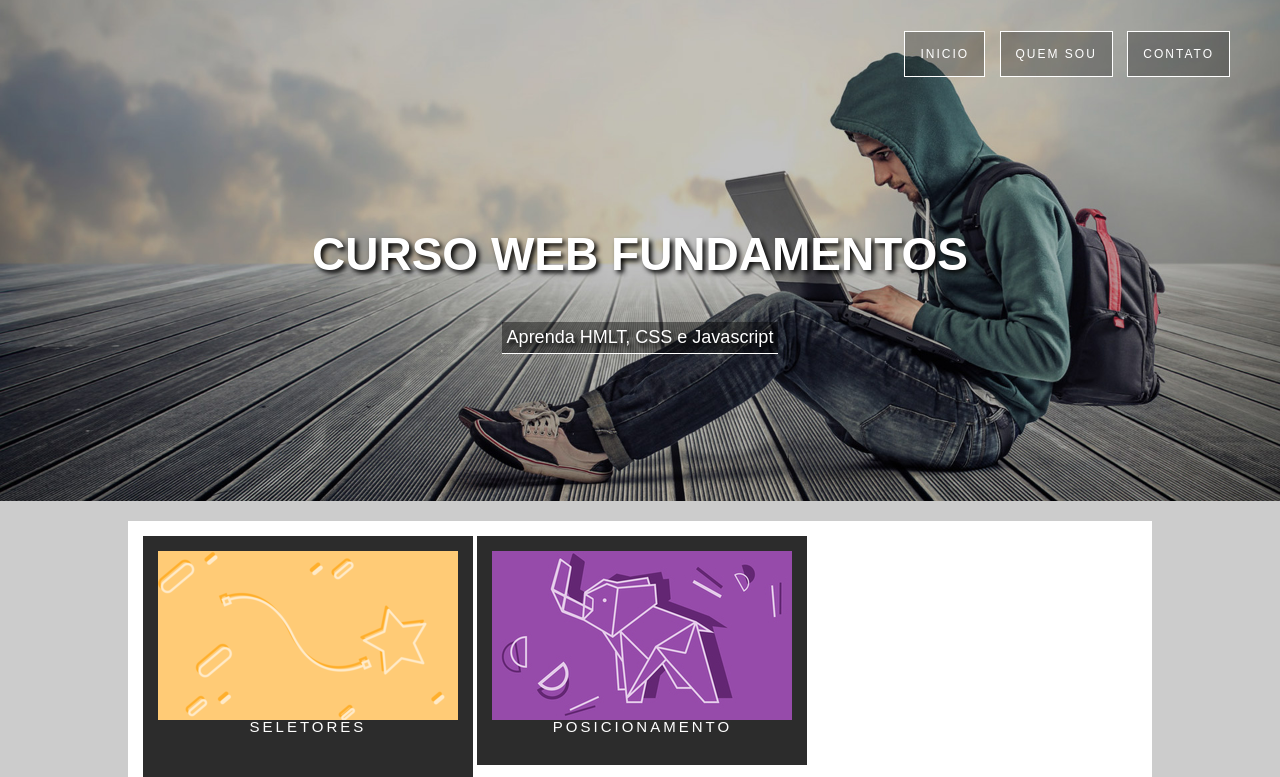
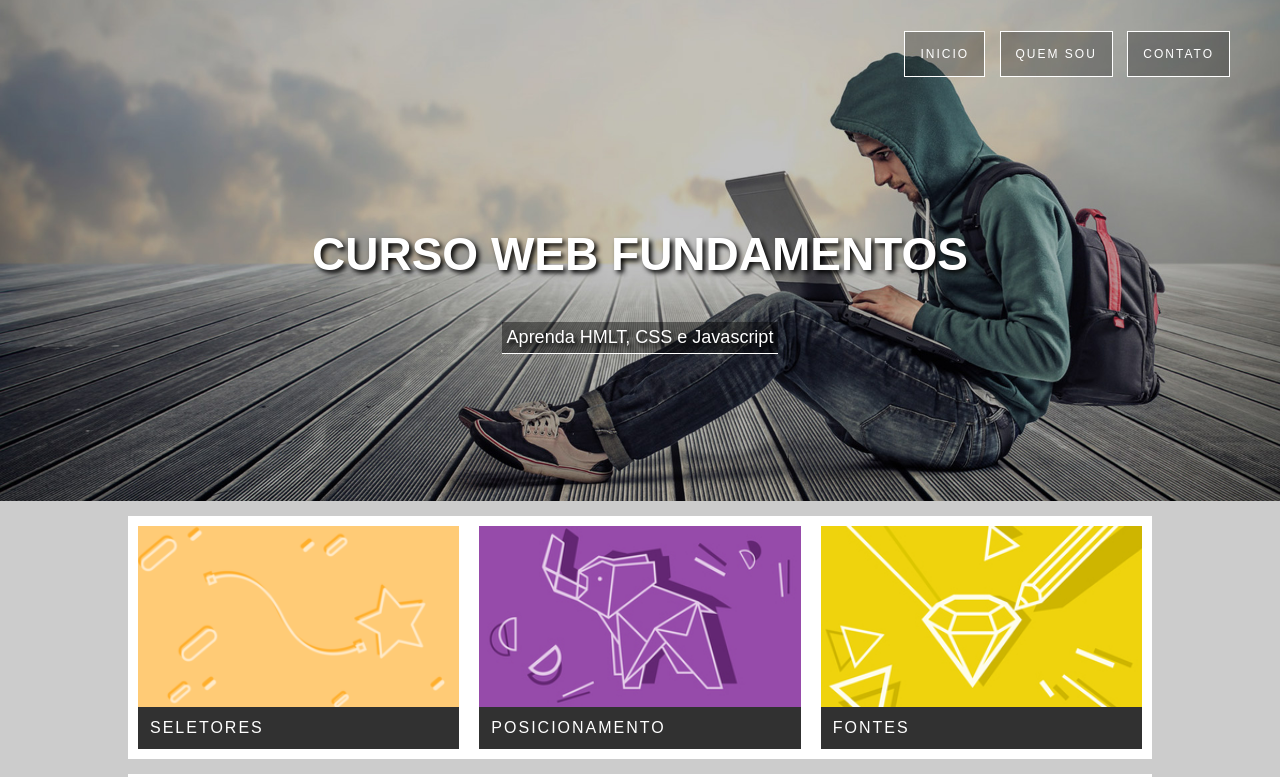
Before and after one commit to samueldsiqueira/aulas-udemy, a plain HTML site: page aulas-iniciais/revisando/index.html in a window 1280 px wide. Shown: the top 777 px of the page. Drawn offline with Linux system fonts and the light colour scheme.

Commit message:
1-hora-de-estudo

```diff
--- a/aulas-iniciais/revisando/css/estilo.css
+++ b/aulas-iniciais/revisando/css/estilo.css
@@ -19,6 +19,13 @@ body {
   margin: 150px;
 }
 
+.hero-content h1 {
+  text-transform: uppercase;
+  font-size: 46px;
+  text-shadow: 3px 3px 5px black;
+  /** sombra no texto**/
+}
+
 .hero-content p {
   background-color: rgba(0, 0, 0, 0.418);
   text-shadow: 3px 3px 4px black;
@@ -28,11 +35,35 @@ body {
   border-bottom: 1px solid white;
 }
 
-.hero-content h1 {
+.content-section {
+  background-color: white;
+  padding: 10px;
+  margin-top: 15px;
+  overflow: auto;
+}
+
+.card {
+  width: 32%;
+  float: left;
+  box-sizing: border-box;
+}
+
+.card p {
+  background-color: rgb(49, 49, 49);
+  color: white;
+  margin: 0;
+  padding: 12px;
+  letter-spacing: 2px;
   text-transform: uppercase;
-  font-size: 46px;
-  text-shadow: 3px 3px 5px black;
-  /** sombra no texto**/
+}
+
+.card-1, .card-2 {
+  margin-right: 2%;
+}
+
+.card img {
+  width: 100%;
+  display: block;
 }
 
 .hero nav ul {
@@ -67,13 +98,6 @@ main {
   margin: auto;
 }
 
-.content-section {
-  background-color: white;
-  padding: 15px;
-  margin-top: 20px;
-  margin-bottom: 20px;
-}
-
 h2 {
   background-color: rgba(104, 102, 102, 0.205);
   color: black;
@@ -94,24 +118,6 @@ footer {
   color: white;
 }
 
-.card {
-  display: inline-block;
-  text-align: center;
-  color: white;
-  background-color: rgb(44, 44, 44);
-  font-size: 15px;
-  text-transform: uppercase;
-  font-family: Arial, Helvetica, sans-serif;
-  letter-spacing: 3px;
-  padding: 15px;
-}
-
-img {
-  margin-bottom: -20px;
-}
-
-ul {}
-
 /** elemento de nivel de bloco ele ocupa a área toda disponivel. Exemplo <p>, <h1>...<h6>, <div>, <ul>, <ol>, <li> e <footer>, todos esses recebem modelagem de caixa, (modelbox)
 
 
@@ -122,4 +128,7 @@ Exemplo: <a>, <strong>, <b>, <em>, <i>, <span> e <img>
 Como utilizar o atributo display:
 muda o comportamento padrão de um elementor de linha com valor "block".
 visibility: hidden; - remove da linha mas mantem o espaço determinado no CSS.
+
+ vamos falar do float. era usada mais para orientar objeto no texto, mas hjoje em dia é melhor com outras tecnologias.
+Propriedade Clear serve para limpar os elementos que tem Float antes dele.
 **/
--- a/aulas-iniciais/revisando/index.html
+++ b/aulas-iniciais/revisando/index.html
@@ -17,7 +17,7 @@
     <header class="hero">
       <nav>
         <ul>
-          <li><a href="index.html" target="" rel="noopener noreferrer">Inicio</a></li>
+          <li><a href="index.html" rel="noopener noreferrer">Inicio</a></li>
           <li><a href="#" target="_blank" rel="noopener noreferrer">quem sou</a></li>
           <li><a href="#" target="_blank" rel="noopener noreferrer">contato</a></li>
         </ul>
@@ -30,13 +30,13 @@
 
     <main>
       <section class="content-section">
-        <div class="card"><img src="imagens\card_01.png" alt="">
+        <div class="card card-1"><img src="imagens\card_01.png" alt="">
           <p>Seletores</p>
         </div>
-        <div class="card"><img src="imagens\card_02.jpg" alt="">
+        <div class="card card-2"><img src="imagens\card_02.jpg" alt="">
           <p>Posicionamento</p>
         </div>
-        <div class="card"><img src="imagens\card_03.jpg" alt="">
+        <div class="card card3"><img src="imagens\card_03.jpg" alt="">
           <p>Fontes</p>
         </div>
 
```
